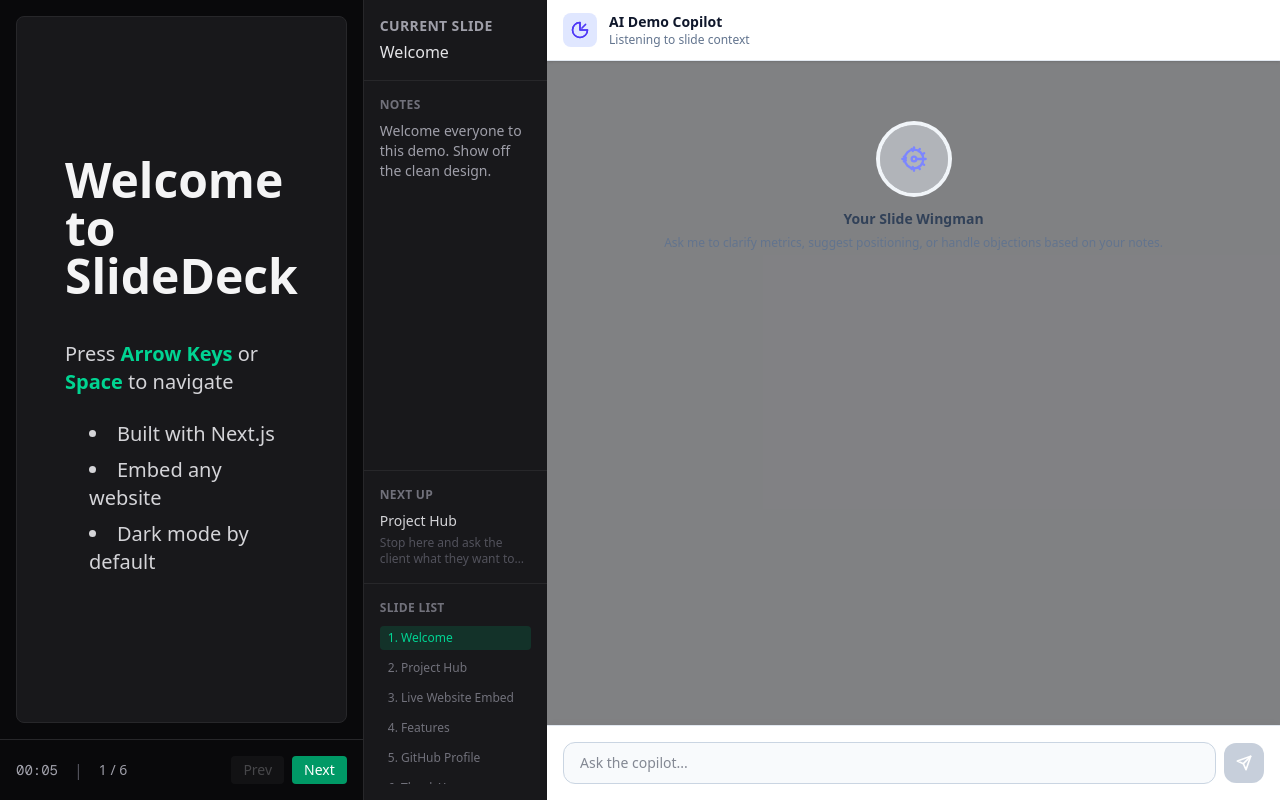
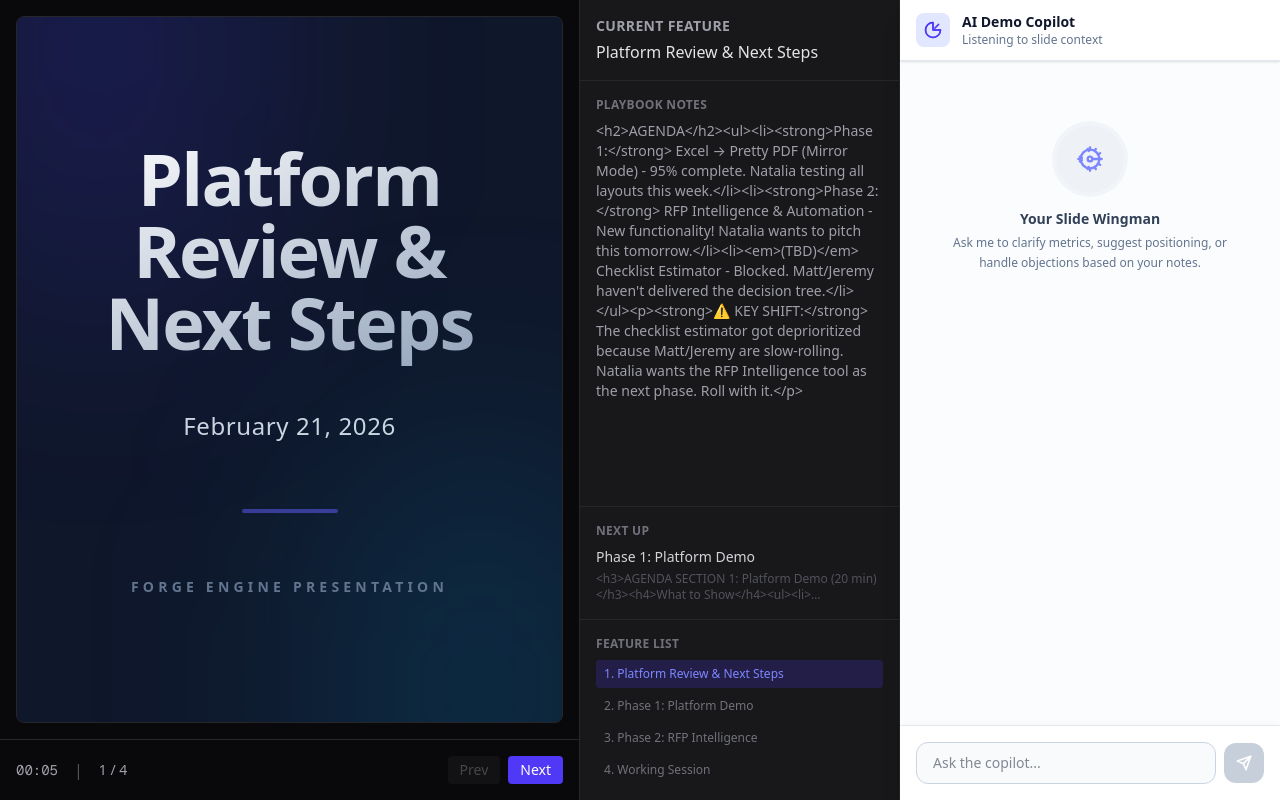
Before and after one commit to khaledbashir/present1, a Next.js app: page /presenter in a window 1280 px wide. Built offline with nearby package versions, Linux system fonts and the light colour scheme.

Commit message:
fix: Presenter View layout sizing and data mapping

```diff
--- a/src/app/presenter/page.tsx
+++ b/src/app/presenter/page.tsx
@@ -6,10 +6,10 @@
 import DemoCopilot from '@/components/DemoCopilot';
 import { useKeyboardNav } from '@/hooks/useKeyboardNav';
 import { useSyncSlide } from '@/hooks/useSyncSlide';
-import slidesData from '@/data/slides.json';
+import ancDemoData from '@/data/anc-demo.json';
 
 export default function PresenterView() {
-  const deck = slidesData as DeckConfig;
+  const deck = ancDemoData as unknown as DeckConfig;
   const [currentSlide, setCurrentSlide] = useSyncSlide(0);
   const [startTime] = useState(() => Date.now());
   const [elapsed, setElapsed] = useState(0);
@@ -46,7 +46,8 @@
   const nextSlide = deck.slides[currentSlide + 1];
 
   return (
-    <div className="h-screen w-screen bg-zinc-950 flex">
+    <div className="h-screen w-screen bg-zinc-950 flex overflow-hidden">
+      {/* 1. Left Sidebar: Preview Canvas */}
       <div className="flex-1 flex flex-col border-r border-zinc-800">
         <div className="flex-1 p-4">
           <div className="h-full bg-zinc-900 rounded-lg overflow-hidden border border-zinc-800">
@@ -74,7 +75,7 @@
             <button
               onClick={goNext}
               disabled={currentSlide === totalSlides - 1}
-              className="px-3 py-1 text-sm bg-emerald-600 text-white rounded hover:bg-emerald-500 disabled:opacity-30 disabled:cursor-not-allowed"
+              className="px-3 py-1 text-sm bg-indigo-600 text-white rounded hover:bg-indigo-500 disabled:opacity-30 disabled:cursor-not-allowed"
             >
               Next
             </button>
@@ -82,21 +83,22 @@
         </div>
       </div>
 
-      <div className="w-80 flex flex-col bg-zinc-900">
+      {/* 2. Middle Sidebar: Notes and Navigation */}
+      <div className="w-80 shrink-0 flex flex-col bg-zinc-900 border-r border-zinc-800">
         <div className="p-4 border-b border-zinc-800">
-          <h2 className="text-sm font-semibold text-zinc-400 uppercase tracking-wide">Current Slide</h2>
+          <h2 className="text-sm font-semibold text-zinc-400 uppercase tracking-wide">Current Feature</h2>
           <p className="text-zinc-200 font-medium mt-1">{slide.title}</p>
         </div>
 
         <div className="flex-1 p-4 overflow-auto">
-          <h3 className="text-xs font-semibold text-zinc-500 uppercase tracking-wide mb-2">Notes</h3>
+          <h3 className="text-xs font-semibold text-zinc-500 uppercase tracking-wide mb-2">Playbook Notes</h3>
           <p className="text-zinc-400 text-sm whitespace-pre-wrap">
             {slide.notes || 'No notes for this slide.'}
           </p>
         </div>
 
         {nextSlide && (
-          <div className="p-4 border-t border-zinc-800">
+          <div className="p-4 border-t border-zinc-800 shrink-0">
             <h3 className="text-xs font-semibold text-zinc-500 uppercase tracking-wide mb-2">Next Up</h3>
             <p className="text-zinc-300 text-sm">{nextSlide.title}</p>
             {nextSlide.notes && (
@@ -105,15 +107,15 @@
           </div>
         )}
 
-        <div className="p-4 border-t border-zinc-800">
-          <h3 className="text-xs font-semibold text-zinc-500 uppercase tracking-wide mb-2">Slide List</h3>
-          <div className="space-y-1 max-h-40 overflow-auto">
+        <div className="p-4 border-t border-zinc-800 shrink-0">
+          <h3 className="text-xs font-semibold text-zinc-500 uppercase tracking-wide mb-2">Feature List</h3>
+          <div className="space-y-1 max-h-40 overflow-auto custom-scrollbar">
             {deck.slides.map((s: Slide, i: number) => (
               <button
                 key={s.id}
                 onClick={() => goTo(i)}
-                className={`w-full text-left px-2 py-1 text-xs rounded transition-colors ${i === currentSlide
-                  ? 'bg-emerald-600/20 text-emerald-400'
+                className={`w-full text-left px-2 py-1.5 text-xs rounded transition-colors ${i === currentSlide
+                  ? 'bg-indigo-600/20 text-indigo-400'
                   : 'text-zinc-500 hover:text-zinc-300 hover:bg-zinc-800'
                   }`}
               >
@@ -124,7 +126,10 @@
         </div>
       </div>
 
-      <DemoCopilot currentSlideData={slide} />
+      {/* 3. Right Sidebar: Demo Copilot */}
+      <div className="w-[380px] shrink-0 bg-white h-full flex flex-col shadow-xl">
+        <DemoCopilot currentSlideData={slide} />
+      </div>
     </div>
   );
 }
```
